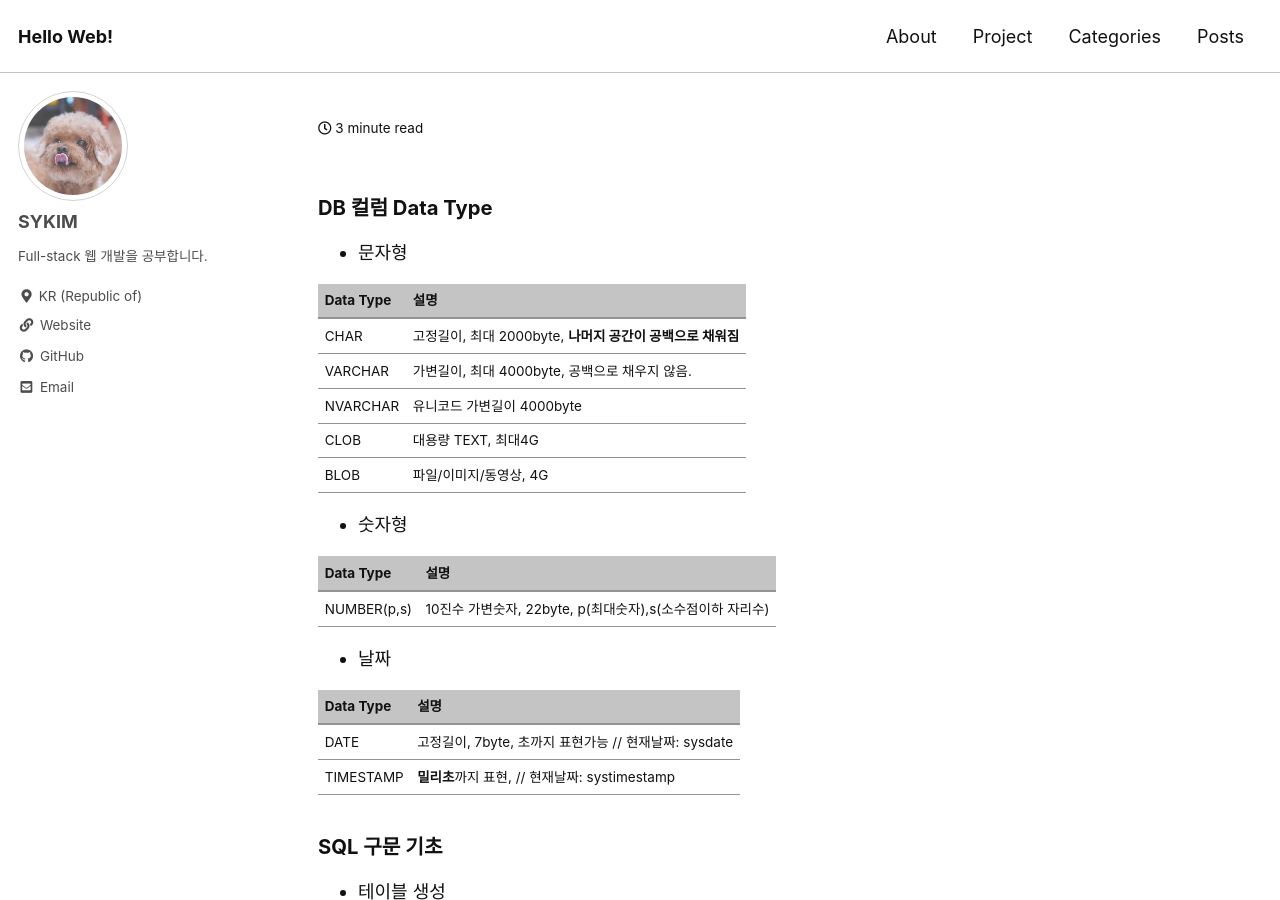
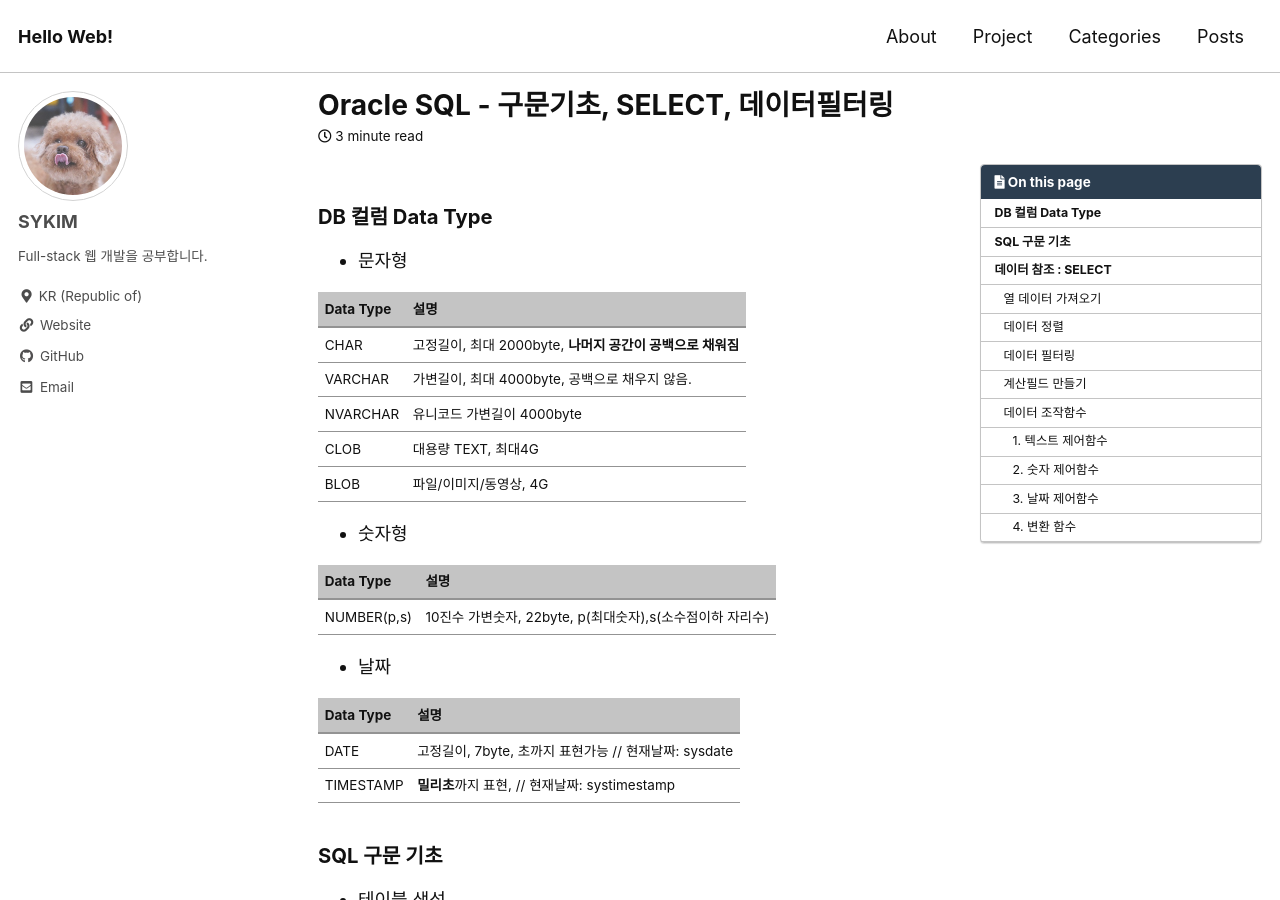
Before and after one commit to stothey0804/stothey0804.github.io, a Jekyll site: the page built from _posts/2020/SQL/2020-08-18-SQL-1.md, in a window 1280 px wide and 900 px high. Built offline with Jekyll 4.4.1, drawn with Linux system fonts in a browser that asks for light colours; cached includes are drawn as plain includes; comment, search, counter and statistics services are not loaded; some of the changed text lies outside the part shown.

Commit message:
20200818

```diff
--- a/_posts/2020/SQL/2020-08-18-SQL-1.md
+++ b/_posts/2020/SQL/2020-08-18-SQL-1.md
@@ -1,5 +1,5 @@
 ---
-title: [Oracle] SQL - 구문기초, SELECT, 데이터필터링
+title: Oracle SQL - 구문기초, SELECT, 데이터필터링
 categories:
 - SQL
 toc: true
```
